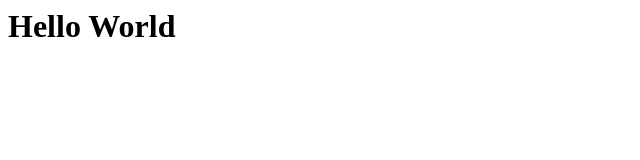
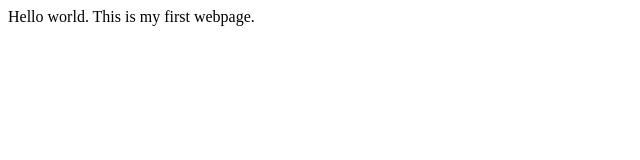
Before and after one commit to emr-tech/New, a plain HTML site: page index.html in a window 1280 px wide. Shown: the whole page, without its empty margins (0-640 px from the left). Drawn offline with Linux system fonts and the light colour scheme.

Commit message:
Create homepage

```diff
--- a/index.html
+++ b/index.html
@@ -1 +1,13 @@
-<h1> Hello World </h1>
+<!doctype html>
+<html>
+  <head>
+    <title>
+      Hello World
+    </title>
+  </head>
+
+  <body>
+    Hello world. This is my first webpage.
+  </body>
+
+</html>
```
